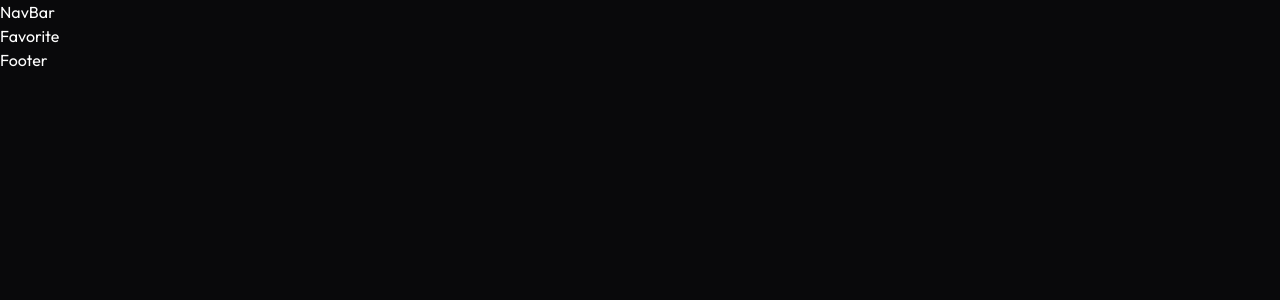
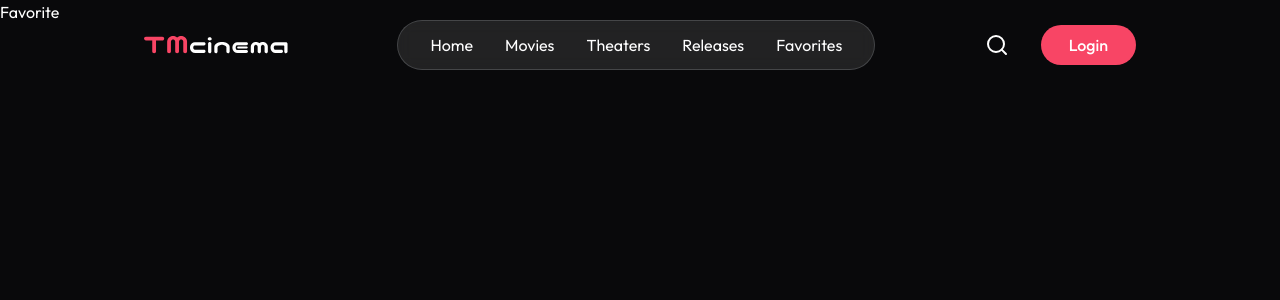
Before and after one commit to ItsME-TM/TMcinema, a React (Vite) app in the folder client/: page /favorite in a window 1280 px wide. Shown: the top 300 px of the page. Built offline with nearby package versions, Linux system fonts and the light colour scheme.

Commit message:
Refactor NavBar and Footer components; remove placeholder text and enhance NavBar structure

```diff
--- a/client/src/components/Footer.jsx
+++ b/client/src/components/Footer.jsx
@@ -3,7 +3,7 @@
 function Footer() {
   return (
     <div>
-      Footer
+
     </div>
   )
 }
--- a/client/src/components/NavBar.jsx
+++ b/client/src/components/NavBar.jsx
@@ -1,12 +1,37 @@
-import React from 'react'
+import React, { useState } from "react";
+import { Link } from "react-router-dom";
+import { assets } from "../assets/assets";
+import { Menu, SearchIcon, XIcon } from "lucide-react";
 
 function NavBar() {
+  const [isOpen, setIsOpen] = useState(false);
   return (
-    <div>
-      NavBar
+    <div className="fixed top-0 left-0 z-50 w-full flex items-center justify-between px-6 md:px-16 lg:px-36 py-5">
+      <Link to="/" className="max-md:flex-1">
+        <img src={assets.logo} alt="Logo" className="w-36 h-auto"/>
+      </Link>
 
+      <div className={`max-md:absolute max-md:top-0 max-md:left-0 max-md:font-medium
+      max-md:text-lg z-50 flex flex-col md:flex-row items-center max-md:justify-center
+      gap-8 md:px-8 py-3 max-md:h-screen md:rounded-full backdrop-blur bg-black/70 md:bg-white/10
+      md:border border-gray-300/20 overflow-hidden transition-[width] duration-300 ${isOpen ? 'max-md:w-full':'max-md:w-0'}`} >
+        <XIcon className="md:hidden absolute top-6 right-6 w-6 h-6 cursor-pointer"
+        onClick={() => setIsOpen(!isOpen)}/>
+        <Link to="/"  onClick={() => {scrollTo(0,0), setIsOpen(false)}}>Home</Link>
+        <Link to="/movies" onClick={() => {scrollTo(0,0), setIsOpen(false)}}>Movies</Link>
+        <Link to="/" onClick={() => {scrollTo(0,0), setIsOpen(false)}}>Theaters</Link>
+        <Link to="/" onClick={() => {scrollTo(0,0), setIsOpen(false)}}>Releases</Link>
+        <Link to="/Favorites" onClick={() => {scrollTo(0,0), setIsOpen(false)}}>Favorites</Link>
+      </div>
+
+      <div className="flex items-center gap-8">
+        <SearchIcon className="max-md:hidden w-6 h-6 cursor-pointer"/>
+        <button className="px-4 py-1 sm:px-7 sm:py-2 bg-primary
+        hover:bg-primary-dull transition rounded-full font-medium cursor-pointer">Login</button>
+      </div>
+      <Menu className="md:hidden max-md:ml-4 w-8 h-8 cursor-pointer" onClick={() => setIsOpen(!isOpen)}/>
     </div>
-  )
+  );
 }
 
-export default NavBar
+export default NavBar;
--- a/client/src/pages/Home.jsx
+++ b/client/src/pages/Home.jsx
@@ -3,7 +3,7 @@
 const Home = () => {
   return (
     <div className="text-3l font-bold text-red-400">
-        Home
+
     </div>
   )
 }
```
